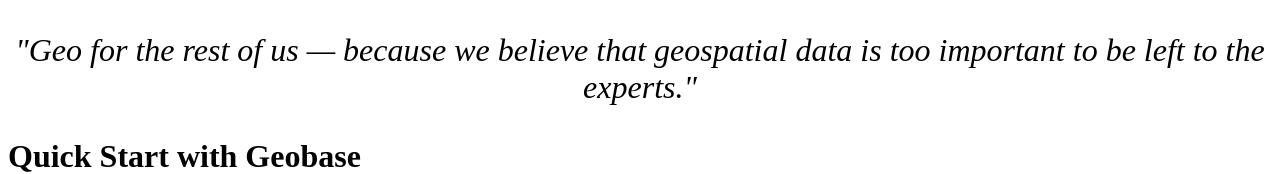
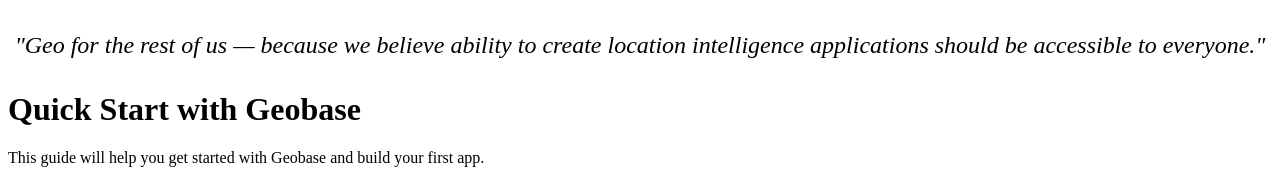
Before and after one commit to decision-labs/geobase-docs, a Next.js app: page / in a window 1280 px wide. Shown: the top 174 px of the page. Built offline with nearby package versions, Linux system fonts and the light colour scheme.

Commit message:
Update index.mdx

```diff
--- a/pages/index.mdx
+++ b/pages/index.mdx
@@ -2,10 +2,8 @@
 import YouTubeEmbed from '../components/youtube-embed';
 
 
-<h2 style={{ textAlign: 'center', fontSize: '2rem', fontWeight: 'normal', marginTop: '2rem', marginBottom: '2rem',
-fontStyle: 'italic'
-}}>
-"Geo for the rest of us — because we believe that geospatial data is too important to be left to the experts."
+<h2 style={{ textAlign: 'center', fontSize: '1.5rem', fontWeight: 'normal', marginTop: '2rem', marginBottom: '2rem', fontStyle: 'italic' }}>
+  "Geo for the rest of us — because we believe ability to create location intelligence applications should be accessible to everyone."
 </h2>
 
 # Quick Start with Geobase
```
